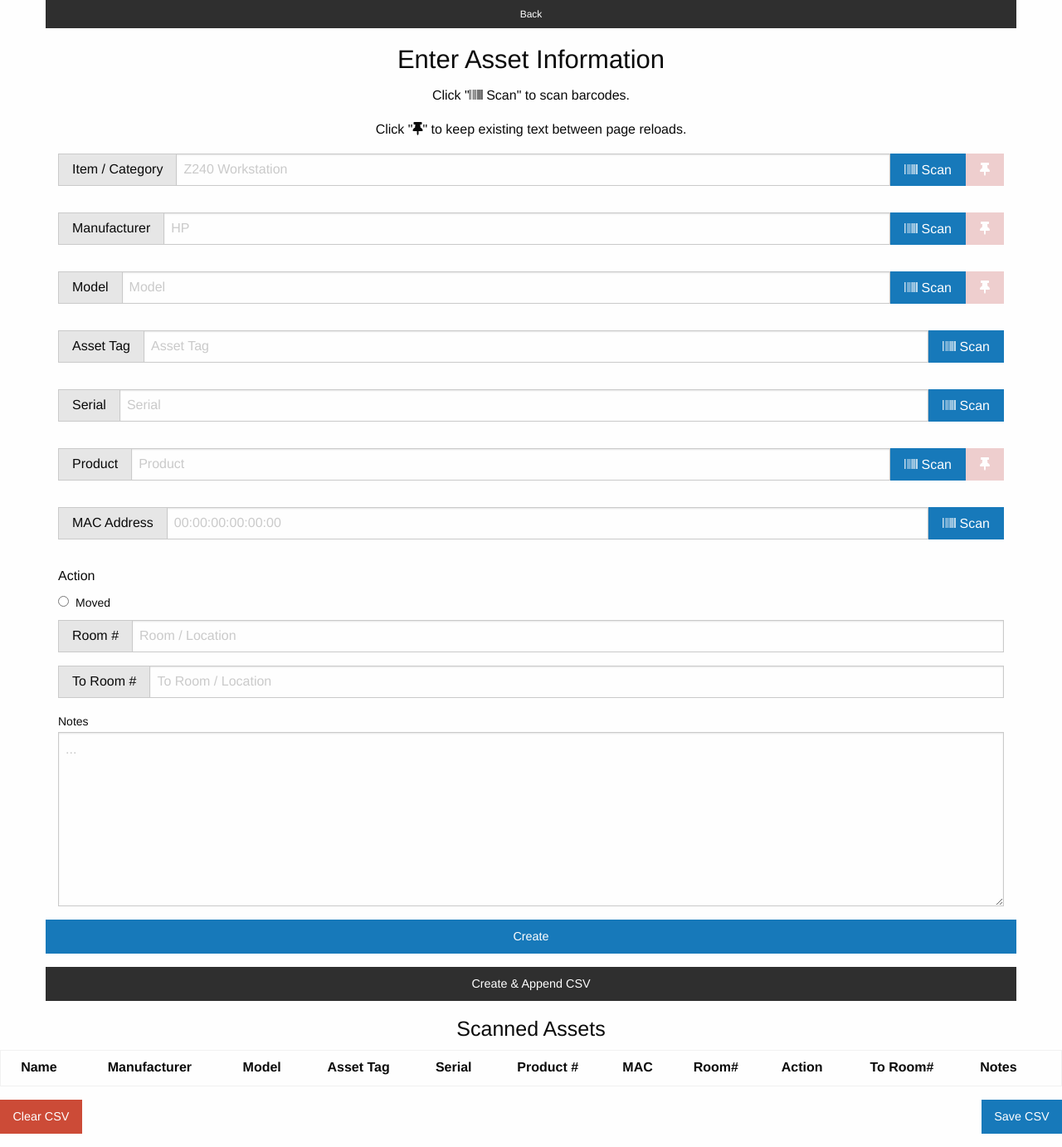
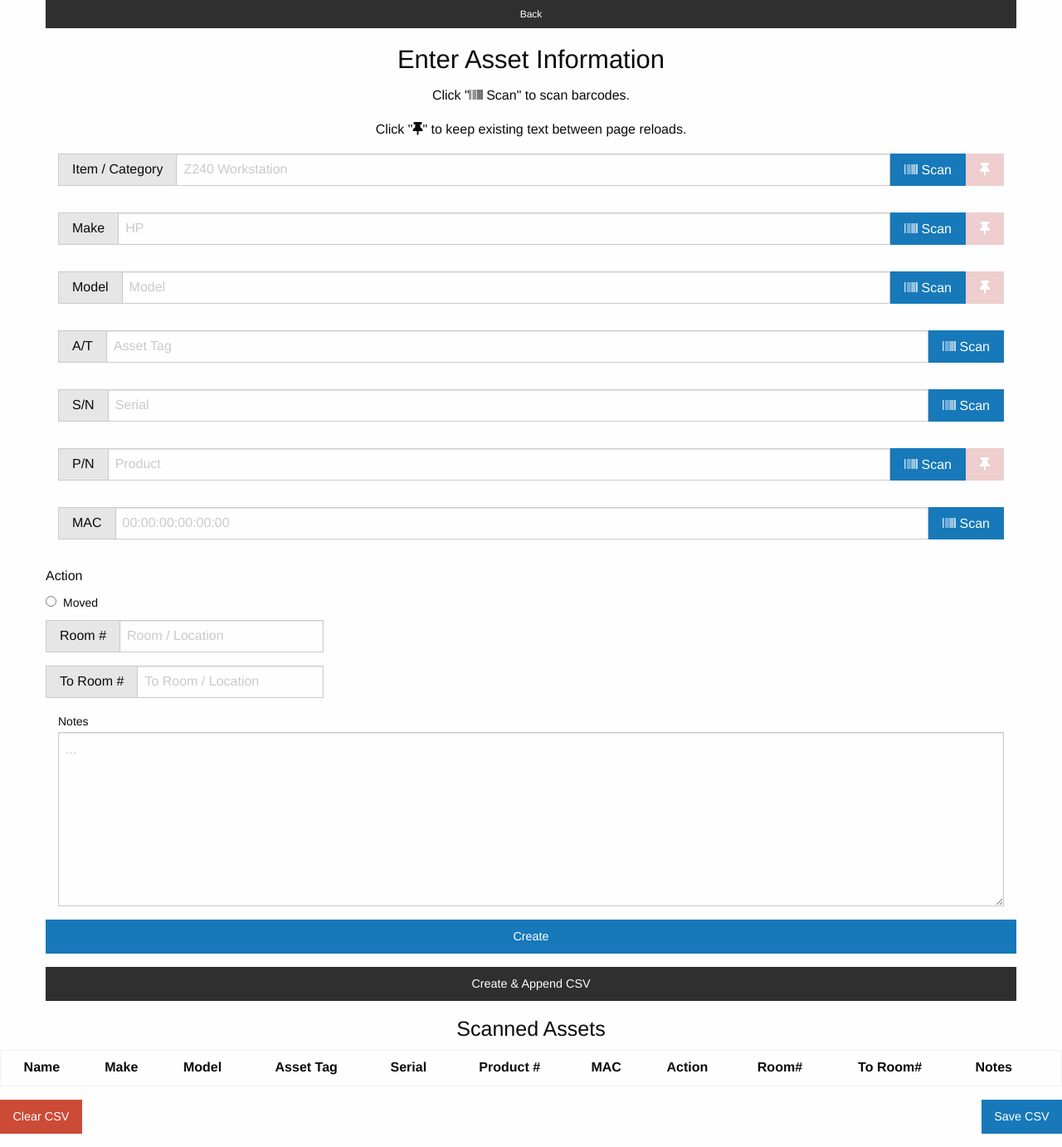
Before and after one commit to HorsePasta/datamatrix-inventory, a PHP site: page /createDatamatrix.php in a window 1280 px wide. Shown: the whole page at 83% size. Run offline with PHP 8.4, Linux system fonts and the light colour scheme; lists and menus that the app fills with data are empty; some libraries are stand-ins or nearby versions.

Commit message:
Unify fields and fix some type issues.

```diff
--- a/src/createDatamatrix.php
+++ b/src/createDatamatrix.php
@@ -38,17 +38,17 @@
                     <div class="small-12 cell">
                         <div class="input-group">
                             <div class="input-group">
-                                <span class="input-group-label">Manufacturer</span>
-                                <input class="input-group-field" id="manufacturer-tag-input" type="text" name="manufacturer" placeholder="HP"  onchange="managePinStatus.enablePinButton('manufacturer');">
+                                <span class="input-group-label">Make</span>
+                                <input class="input-group-field" id="make-tag-input" type="text" name="make" placeholder="HP"  onchange="managePinStatus.enablePinButton('make');">
                                 <div class="input-group-button">
-                                    <button type="button" class="button" onclick="scanBarcodeTag('manufacturer')"><i class="fas fa-barcode"></i> Scan</button>
+                                    <button type="button" class="button" onclick="scanBarcodeTag('make')"><i class="fas fa-barcode"></i> Scan</button>
                                 </div>
                                 <div class="input-group-button">
-                                    <button type="button" class="button pin" disabled id="manufacturerPin" onclick="managePinStatus.togglePin('manufacturer')"><i class="fas fa-thumbtack"></i></button>
+                                    <button type="button" class="button pin" disabled id="makePin" onclick="managePinStatus.togglePin('make')"><i class="fas fa-thumbtack"></i></button>
                                 </div>
                             </div>
                         </div>
-                        <div id="manufacturerTagReader"></div>
+                        <div id="makeTagReader"></div>
                     </div>
 
                     <div class="small-12 cell">
@@ -71,7 +71,7 @@
                     <div class="small-12 cell">
                         <div class="input-group">
                                 <div class="input-group">
-                                    <span class="input-group-label">Asset Tag</span>
+                                    <span class="input-group-label">A/T</span>
                                     <input class="input-group-field" id="asset-tag-input" type="text" name="asset" placeholder="Asset Tag">
                                     <div class="input-group-button">
                                         <button type="button" class="button" onclick="scanBarcodeTag('asset')"><i class="fas fa-barcode"></i> Scan</button>
@@ -84,7 +84,7 @@
                     <div class="small-12 cell">
                         <div class="input-group">
                             <div class="input-group">
-                                <span class="input-group-label">Serial</span>
+                                <span class="input-group-label">S/N</span>
                                 <input class="input-group-field" id="serial-tag-input" type="text" name="serial" placeholder="Serial">
                                 <div class="input-group-button">
                                     <button type="button" class="button" onclick="scanBarcodeTag('serial')"><i class="fas fa-barcode"></i> Scan</button>
@@ -97,7 +97,7 @@
                     <div class="small-12 cell">
                         <div class="input-group">
                             <div class="input-group">
-                                <span class="input-group-label">Product</span>
+                                <span class="input-group-label">P/N</span>
                                 <input class="input-group-field" id="product-tag-input" type="text" name="product" placeholder="Product"  onchange="managePinStatus.enablePinButton('product');">
                                 <div class="input-group-button">
                                     <button type="button" class="button" onclick="scanBarcodeTag('product')"><i class="fas fa-barcode"></i> Scan</button>
@@ -113,7 +113,7 @@
                     <div class="small-12 cell">
                         <div class="input-group">
                             <div class="input-group">
-                                <span class="input-group-label">MAC Address</span>
+                                <span class="input-group-label">MAC</span>
                                 <input class="input-group-field" id="mac-tag-input" type="text" name="mac" placeholder="00:00:00:00:00:00">
                                 <div class="input-group-button">
                                     <button type="button" class="button" onclick="scanBarcodeTag('mac')"><i class="fas fa-barcode"></i> Scan</button>
@@ -124,13 +124,13 @@
                     </div>
 
 
+                    <fieldset>
                         <div class="small-12 cell">
                             <fieldset class="cell large-6">
                                 <legend>Action</legend>
                                 <input type="radio" name="action" value="Moved" id="formMoved" required=""><label for="formMoved">Moved</label>
                             </fieldset>
                         </div>
-
 
                         <div class="small-12 cell">
                             <div class="input-group">
@@ -145,6 +145,7 @@
                                 <input class="input-group-field" type="text" name="toRoom" placeholder="To Room / Location">
                             </div>
                         </div>
+                    </fieldset>
 
 
                     <div class="small-12 cell">
--- a/src/table.php
+++ b/src/table.php
@@ -8,14 +8,14 @@
                     <tbody>
                     <tr>
                         <th>Name</th>
-                        <th>Manufacturer</th>
+                        <th>Make</th>
                         <th>Model</th>
                         <th>Asset Tag</th>
                         <th>Serial</th>
                         <th>Product #</th>
                         <th>MAC</th>
+                        <th>Action</th>
                         <th>Room#</th>
-                        <th>Action</th>
                         <th>To Room#</th>
                         <th>Notes</th>
                         <th></th>
```
Also changed, not shown: src/dist/js/sdgndfgsdfg.php (deleted, +0 -55 lines), src/dist/js/custom.js. Lines whose indentation alone changed are shown as unchanged.
